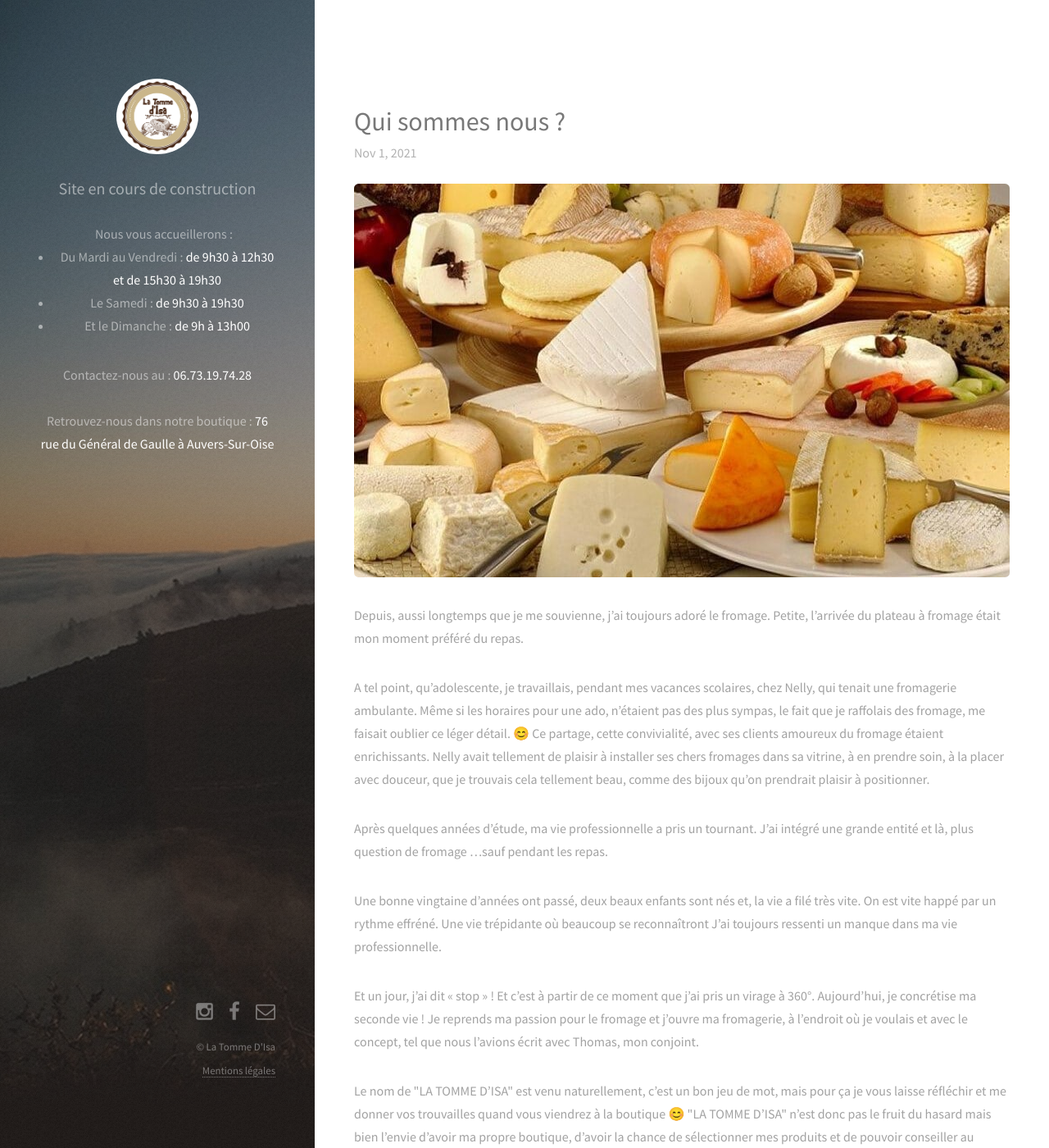
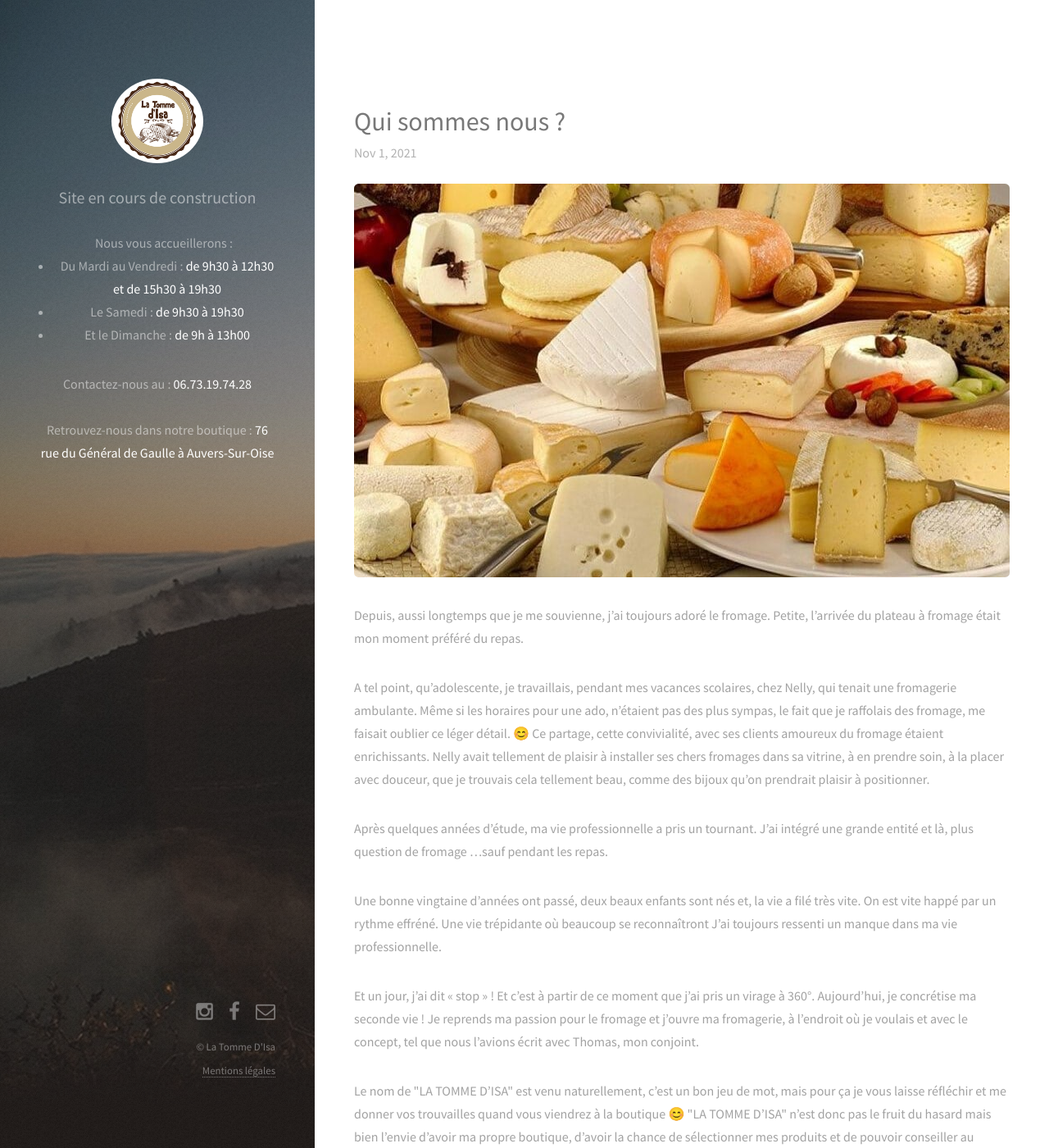
Before and after one commit to SachaCR/la-tomme-disa, a Jekyll site: the page built from index.html, in a window 1280 px wide and 1400 px high. Shown: the whole window at 82% size. Built offline with Jekyll 4.4.1, drawn with Linux system fonts in a browser that asks for light colours; nearby versions of some CDN libraries.

Commit message:
test logo 7em instead of 6.25em

```diff
--- a/css/main.css
+++ b/css/main.css
@@ -2490,7 +2490,7 @@
 
 		#header .image.logo {
 			margin: 0 0 1em 0;
-			width: 6.25em;
+			width: 7em;
 		}
 
 /* Footer */
```
